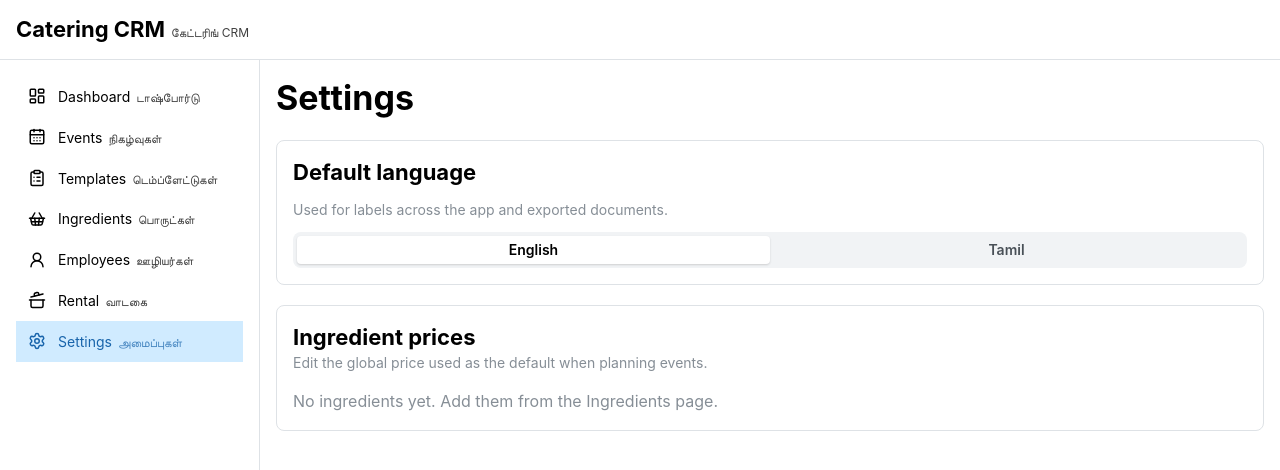
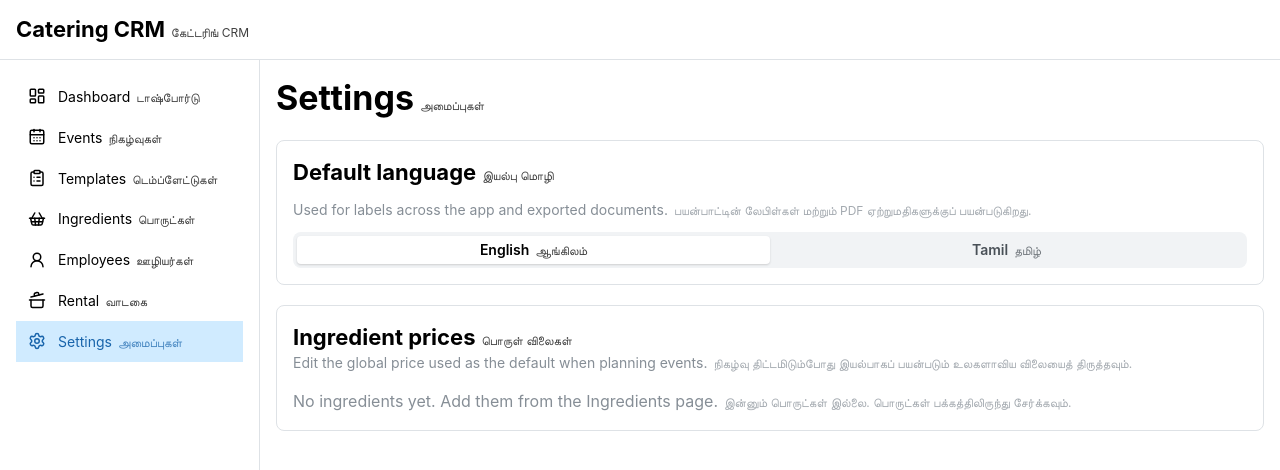
Before and after one commit to akashkennedy/catering, a Next.js app: page /settings in a window 1280 px wide. Shown: the top 470 px of the page. Built offline with nearby package versions, Linux system fonts and the light colour scheme.

Commit message:
feat(i18n): bilingual (EN+TA) labels on Settings and offline screens

```diff
--- a/src/app/~offline/page.tsx
+++ b/src/app/~offline/page.tsx
@@ -1,19 +1,24 @@
 import type { Metadata } from "next";
 import { Stack, Title, Text } from "@mantine/core";
 
+import { Bilingual } from "@/components/Bilingual";
+import { ui, labelText } from "@/lib/i18n";
+
 export const metadata: Metadata = {
-  title: "Offline",
+  title: labelText(ui.offline.title),
 };
 
 export default function OfflinePage() {
   return (
     <Stack align="center" gap="md" p="xl">
-      <Title order={2}>You are offline</Title>
+      <Title order={2}>
+        <Bilingual label={ui.offline.title} />
+      </Title>
       <Text c="dimmed">
-        The app shell is available. Your localStorage data can still be accessed.
+        <Bilingual label={ui.offline.line1} />
       </Text>
       <Text c="dimmed" size="sm">
-        Reconnect to the network to load all features.
+        <Bilingual label={ui.offline.line2} />
       </Text>
     </Stack>
   );
--- a/src/components/settings/SettingsPanel.tsx
+++ b/src/components/settings/SettingsPanel.tsx
@@ -2,6 +2,8 @@
 
 import { Group, NumberInput, Paper, SegmentedControl, Stack, Text, Title } from "@mantine/core";
 
+import { Bilingual } from "@/components/Bilingual";
+import { ui } from "@/lib/i18n";
 import { useIngredientsStore } from "@/store/ingredients";
 import { useSettingsStore, type DefaultLanguage } from "@/store/settings";
 
@@ -13,20 +15,24 @@ export function SettingsPanel() {
 
   return (
     <Stack gap="lg">
-      <Title order={1}>Settings</Title>
+      <Title order={1}>
+        <Bilingual label={ui.nav.settings} />
+      </Title>
 
       <Paper withBorder p="md">
         <Stack gap="sm">
-          <Title order={3}>Default language</Title>
+          <Title order={3}>
+            <Bilingual label={ui.settings.defaultLanguage} />
+          </Title>
           <Text size="sm" c="dimmed">
-            Used for labels across the app and exported documents.
+            <Bilingual label={ui.settings.defaultLanguageNote} />
           </Text>
           <SegmentedControl
             value={defaultLanguage}
             onChange={(value) => setDefaultLanguage(value as DefaultLanguage)}
             data={[
-              { label: "English", value: "en" },
-              { label: "Tamil", value: "ta" },
+              { label: <Bilingual label={ui.settings.english} />, value: "en" },
+              { label: <Bilingual label={ui.settings.tamil} />, value: "ta" },
             ]}
           />
         </Stack>
@@ -35,13 +41,17 @@ export function SettingsPanel() {
       <Paper withBorder p="md">
         <Stack gap="md">
           <div>
-            <Title order={3}>Ingredient prices</Title>
+            <Title order={3}>
+              <Bilingual label={ui.settings.ingredientPrices} />
+            </Title>
             <Text size="sm" c="dimmed">
-              Edit the global price used as the default when planning events.
+              <Bilingual label={ui.settings.ingredientPricesNote} />
             </Text>
           </div>
           {ingredients.length === 0 ? (
-            <Text c="dimmed">No ingredients yet. Add them from the Ingredients page.</Text>
+            <Text c="dimmed">
+              <Bilingual label={ui.settings.noIngredients} />
+            </Text>
           ) : (
             ingredients.map((ingredient) => (
               <Group key={ingredient.id} justify="space-between" wrap="nowrap" gap="md">
```
